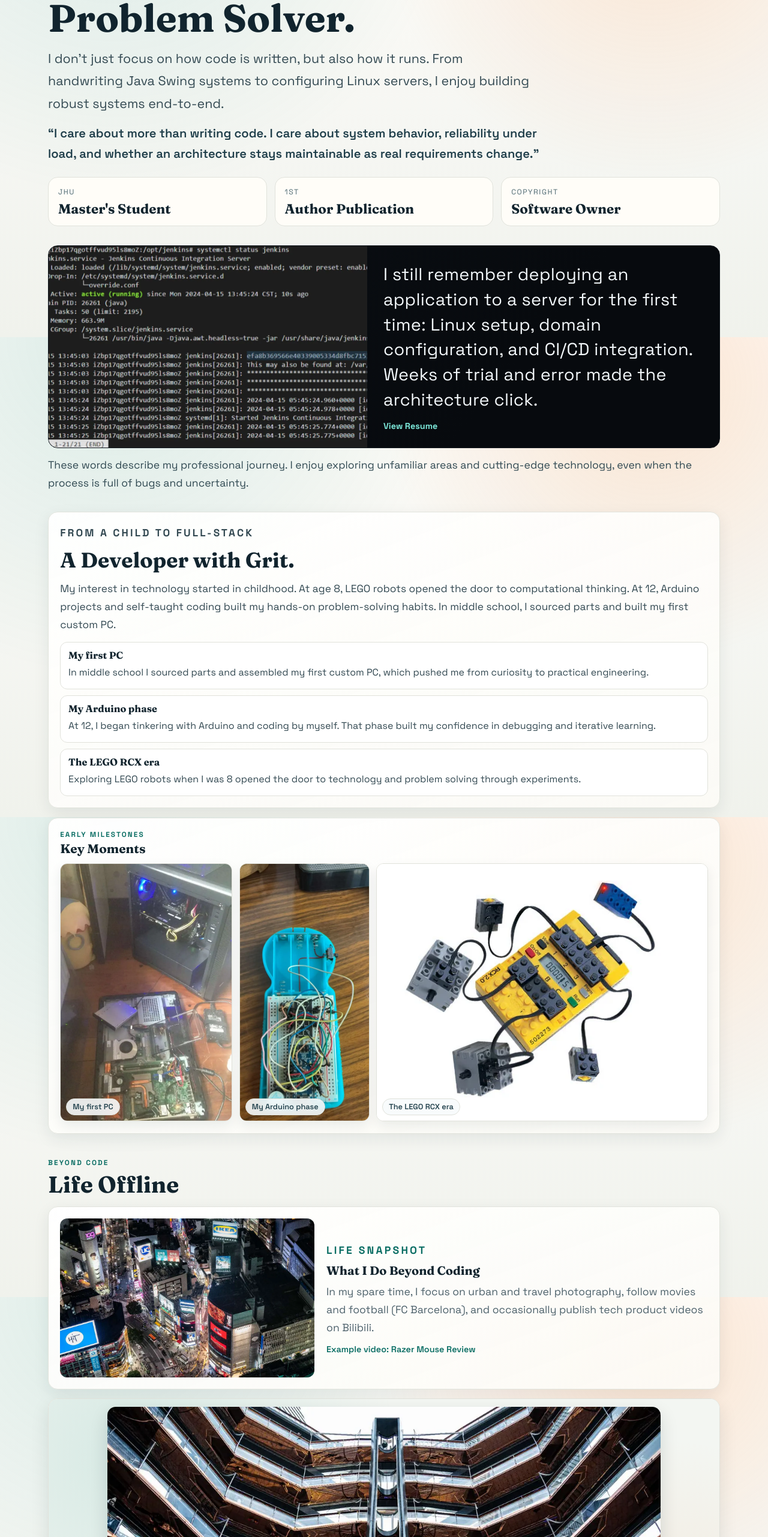
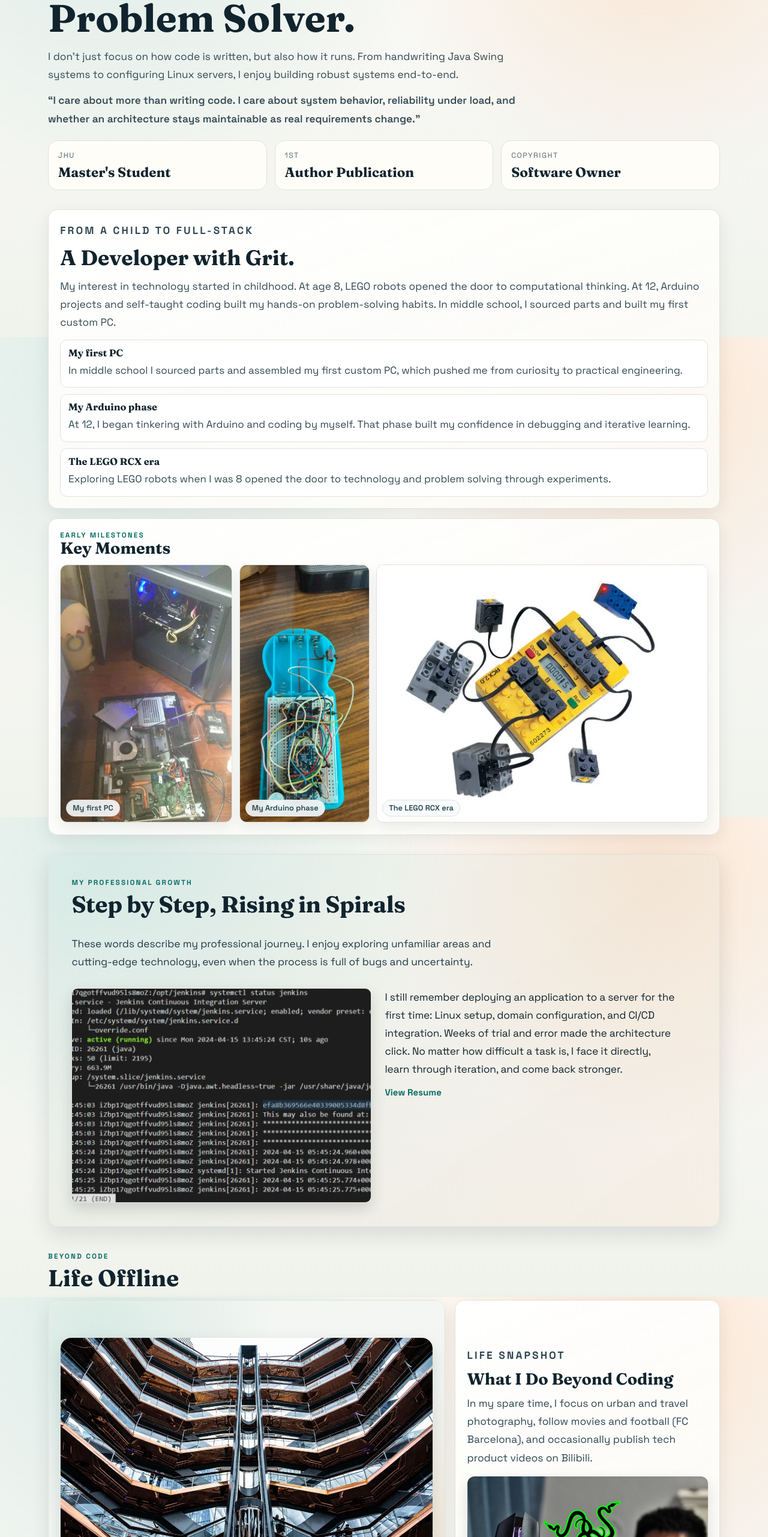
Before and after one commit to FengqiHu/LouisSite, a React (Vite) app: page /about-me in a window 1280 px wide. Shown: the part 238-2800 px from the top of the page at 60% size. Built offline with nearby package versions, Linux system fonts and the light colour scheme.

Commit message:
fix bugs

```diff
--- a/index.html
+++ b/index.html
@@ -2,7 +2,8 @@
 <html lang="en">
   <head>
     <meta charset="UTF-8" />
-    <link rel="icon" type="image/webp" href="/images/logo.webp" />
+    <link rel="icon" type="image/png" href="/icon.png" />
+    <link rel="apple-touch-icon" href="/icon.png" />
     <meta name="viewport" content="width=device-width, initial-scale=1.0" />
     <meta
       name="description"
--- a/scripts/optimize-images.mjs
+++ b/scripts/optimize-images.mjs
@@ -43,7 +43,10 @@ const copyJobs = [
   { input: '足球.svg', output: 'soccer.svg' },
 ]
 
-const rootCopyJobs = [{ input: 'Resume.pdf', output: 'resume.pdf' }]
+const rootCopyJobs = [
+  { input: 'Resume.pdf', output: 'resume.pdf' },
+  { input: 'icon.png', output: 'icon.png' },
+]
 
 const exists = async (target) => {
   try {
--- a/src/components/PhotoCarousel.tsx
+++ b/src/components/PhotoCarousel.tsx
@@ -70,7 +70,6 @@ export default function PhotoCarousel({ shots }: PhotoCarouselProps) {
             {String(activeIndex + 1).padStart(2, '0')} / {String(shots.length).padStart(2, '0')}
           </p>
           <h3>{activeShot.title}</h3>
-          <p className="photo-carousel__autoplay">{isPaused ? 'Paused' : 'Auto-changing'}</p>
         </div>
         <div className="photo-carousel__controls">
           <button
--- a/src/data/siteContent.ts
+++ b/src/data/siteContent.ts
@@ -176,7 +176,7 @@ export const growthStory = {
   first:
     'These words describe my professional journey. I enjoy exploring unfamiliar areas and cutting-edge technology, even when the process is full of bugs and uncertainty.',
   second:
-    'I still remember deploying an application to a server for the first time: Linux setup, domain configuration, and CI/CD integration. Weeks of trial and error made the architecture click.',
+    'I still remember deploying an application to a server for the first time: Linux setup, domain configuration, and CI/CD integration. Weeks of trial and error made the architecture click. No matter how difficult a task is, I face it directly, learn through iteration, and come back stronger.',
   image: '/images/server-maintenance.webp',
   imageAlt: 'Server deployment and maintenance workspace',
 }
--- a/src/index.css
+++ b/src/index.css
@@ -12,6 +12,9 @@
   --radius-lg: 24px;
   --radius-md: 16px;
   --radius-sm: 10px;
+  --type-title: clamp(1.6rem, 3vw, 2.7rem);
+  --type-subtitle: clamp(1.3rem, 2.1vw, 1.7rem);
+  --type-body: clamp(1.03rem, 1.35vw, 1.14rem);
 }
 
 * {
@@ -221,7 +224,8 @@ main {
 .hero__summary {
   margin-top: 1rem;
   max-width: 60ch;
-  font-size: 1.05rem;
+  font-size: var(--type-body);
+  line-height: 1.74;
 }
 
 .hero__cta-row {
@@ -371,12 +375,18 @@ main {
 }
 
 .section-head h2 {
-  font-size: clamp(1.6rem, 3vw, 2.7rem);
+  font-size: var(--type-title);
   margin-top: 0.5rem;
 }
 
 .section-head p {
   margin-top: 0.85rem;
+}
+
+.section-head p:not(.section-kicker) {
+  font-size: var(--type-body);
+  line-height: 1.74;
+  color: #334952;
 }
 
 .skills-layout {
@@ -397,7 +407,7 @@ main {
 
 .glass-card h3,
 .glass-card h2 {
-  font-size: 1.25rem;
+  font-size: var(--type-subtitle);
   color: var(--text);
 }
 
@@ -473,7 +483,7 @@ main {
 .stack-card h3 {
   position: relative;
   z-index: 1;
-  font-size: 1.35rem;
+  font-size: var(--type-subtitle);
 }
 
 .stack-card p {
@@ -495,14 +505,14 @@ main {
 
 .lead-paragraph {
   margin-top: 1rem;
-  font-size: clamp(1.1rem, 2.4vw, 1.34rem);
+  font-size: clamp(1.16rem, 2.45vw, 1.42rem);
   line-height: 1.75;
   color: #334952;
 }
 
 .lead-spotlight {
   margin-top: 1rem;
-  font-size: clamp(1.12rem, 1.8vw, 1.26rem);
+  font-size: clamp(1.18rem, 1.95vw, 1.34rem);
   line-height: 1.7;
   color: #1f3e4a;
   font-weight: 600;
@@ -569,7 +579,7 @@ main {
 
 .text-focus-card p {
   line-height: 1.75;
-  font-size: 1.08rem;
+  font-size: var(--type-body);
   color: #334952;
 }
 
@@ -612,51 +622,92 @@ main {
 
 .origin-list p {
   margin-top: 0.32rem;
-  font-size: 1rem;
+  font-size: 1.06rem;
 }
 
-.growth-highlight {
+.growth-cinematic {
+  border-radius: var(--radius-md);
+  border: 1px solid color-mix(in srgb, var(--line) 74%, white);
+  background: linear-gradient(
+    145deg,
+    color-mix(in srgb, rgba(13, 143, 129, 0.1) 75%, white),
+    color-mix(in srgb, rgba(242, 140, 69, 0.11) 73%, white)
+  );
+  padding: clamp(1.5rem, 3vw, 2.6rem);
   display: grid;
-  grid-template-columns: 0.95fr 1.05fr;
-  border-radius: var(--radius-md);
-  overflow: hidden;
-  border: 1px solid color-mix(in srgb, #0a0f14 80%, #2a3940);
-  background: linear-gradient(130deg, #0b0f14, #070a0e 68%);
+  gap: clamp(1.15rem, 2.25vw, 1.9rem);
+  box-shadow: 0 12px 34px rgba(17, 36, 46, 0.12);
 }
 
-.growth-highlight img {
-  width: 100%;
-  height: 100%;
-  min-height: 330px;
-  object-fit: cover;
+.growth-cinematic__header {
+  text-align: left;
+  display: grid;
+  gap: 0.42rem;
+  max-width: 68ch;
 }
 
-.growth-highlight__text {
-  padding: clamp(1.1rem, 2.1vw, 1.8rem);
-  display: grid;
-  align-content: center;
-  gap: 0.85rem;
+.growth-cinematic__header h2 {
+  margin: 0;
+  font-size: var(--type-title);
+  line-height: 1.16;
+  letter-spacing: -0.01em;
+  color: var(--text);
+  font-weight: 700;
 }
 
-.growth-highlight__text p {
-  color: #f3f8fb;
-  font-size: clamp(1.32rem, 2.25vw, 2.02rem);
-  line-height: 1.45;
-  letter-spacing: 0.01em;
+.growth-cinematic__header .section-kicker {
   margin: 0;
 }
 
-.growth-highlight__text .inline-link {
-  margin-top: 0;
-  color: #7be6d8;
-  font-weight: 700;
+.growth-cinematic__lead {
+  margin: 0;
+  max-width: 64ch;
+  color: #203a45;
+  font-size: var(--type-body);
+  font-weight: 400;
+  line-height: 1.74;
+  letter-spacing: -0.005em;
 }
 
-.growth-highlight__support {
+.growth-cinematic__split {
+  display: grid;
+  grid-template-columns: minmax(0, 1fr) minmax(0, 1.04fr);
+  gap: clamp(1rem, 1.8vw, 1.8rem);
+  align-items: start;
+}
+
+.growth-cinematic__split img {
+  width: 100%;
+  height: clamp(250px, 28vw, 360px);
+  border-radius: 10px;
+  border: 1px solid color-mix(in srgb, var(--line) 74%, white);
+  box-shadow: 0 10px 24px rgba(17, 36, 46, 0.16);
+  object-fit: cover;
+  object-position: center;
+}
+
+.growth-cinematic__detail {
+  display: grid;
+  align-content: start;
+  gap: 0.75rem;
+}
+
+.growth-cinematic__detail p {
   margin: 0;
-  color: #304952;
-  font-size: 1.1rem;
-  line-height: 1.7;
+  color: var(--text);
+  font-size: var(--type-body);
+  font-weight: 400;
+  line-height: 1.74;
+  letter-spacing: -0.01em;
+  max-width: 44ch;
+}
+
+.growth-cinematic .inline-link {
+  margin-top: 0.1rem;
+  width: fit-content;
+  color: var(--primary-deep);
+  font-weight: 700;
+  font-size: 0.94rem;
 }
 
 .childhood-showcase {
@@ -731,38 +782,73 @@ main {
 
 .about-offline {
   display: grid;
-  gap: 0.95rem;
+  gap: 1rem;
 }
 
 .about-offline .section-head p {
   margin-top: 0.55rem;
 }
 
-.about-offline .media-card {
-  margin-top: 0;
-  gap: 1.25rem;
+.about-offline__layout {
+  display: grid;
+  grid-template-columns: minmax(0, 1.2fr) minmax(0, 0.8fr);
+  gap: 1rem;
+  align-items: stretch;
 }
 
-.about-offline .media-card > div {
+.about-offline__layout .photo-carousel {
+  margin-top: 0;
+}
+
+.about-offline__layout .photo-carousel__stage {
+  height: clamp(360px, 42vw, 540px);
+}
+
+.about-offline__story {
   display: grid;
   align-content: center;
-  gap: 0.52rem;
+  gap: 0.58rem;
 }
 
-.about-offline .media-card img {
-  width: 100%;
-  aspect-ratio: 16 / 10;
-  object-fit: cover;
+.about-offline__story .section-kicker {
+  margin: 0;
 }
 
-.about-offline .media-card p {
-  margin-top: 0;
-  font-size: 1.1rem;
-  line-height: 1.72;
+.about-offline__story h3 {
+  margin: 0;
+  font-size: var(--type-subtitle);
+  line-height: 1.2;
 }
 
-.about-offline .inline-link {
-  margin-top: 0.2rem;
+.about-offline__story p {
+  margin: 0;
+  color: #2d4651;
+  font-size: var(--type-body);
+  line-height: 1.74;
+}
+
+.about-offline__story .inline-link {
+  margin-top: 0.32rem;
+  font-size: 0.94rem;
+}
+
+.about-offline__video-link {
+  margin-top: 0.42rem;
+  display: grid;
+  gap: 0.42rem;
+  color: var(--primary-deep);
+  font-weight: 700;
+  font-size: 0.94rem;
+}
+
+.about-offline__video-link img {
+  display: block;
+  width: 100%;
+  height: auto;
+  border-radius: 12px;
+  object-fit: contain;
+  background: #f3f6f2;
+  box-shadow: 0 10px 24px rgba(17, 36, 46, 0.14);
 }
 
 .about-offline .photo-carousel {
@@ -772,7 +858,7 @@ main {
 .photo-carousel__stage {
   width: 100%;
   height: clamp(380px, 56vw, 640px);
-  padding: 0.8rem;
+  padding: clamp(0.95rem, 1.9vw, 1.25rem);
   display: flex;
   align-items: center;
   justify-content: center;
@@ -784,19 +870,15 @@ main {
 }
 
 .photo-carousel__image {
-  border-radius: 14px;
+  border-radius: 18px;
   width: auto;
-  height: 100%;
+  height: auto;
+  object-fit: contain;
+  object-position: center;
   max-height: 100%;
-  min-height: 100%;
-  max-width: none;
+  max-width: 100%;
   box-shadow: 0 12px 30px rgba(16, 32, 40, 0.14);
   flex: 0 0 auto;
-}
-
-.photo-carousel__stage.is-portrait .photo-carousel__image,
-.photo-carousel__stage.is-landscape .photo-carousel__image {
-  height: 100%;
 }
 
 .photo-carousel__footer {
@@ -917,11 +999,14 @@ main {
 }
 
 .project-card__body h2 {
-  font-size: 1.22rem;
+  font-size: var(--type-subtitle);
 }
 
 .project-card__body p {
   margin-top: 0.6rem;
+  font-size: var(--type-body);
+  line-height: 1.74;
+  color: #334952;
 }
 
 .internship-card {
@@ -943,11 +1028,14 @@ main {
 
 .internship-card h2 {
   margin-top: 0.5rem;
-  font-size: 1.4rem;
+  font-size: var(--type-subtitle);
 }
 
 .internship-card p {
   margin-top: 0.55rem;
+  font-size: var(--type-body);
+  line-height: 1.74;
+  color: #334952;
 }
 
 .contact-grid {
@@ -958,6 +1046,9 @@ main {
 
 .contact-form-card p {
   margin-top: 0.5rem;
+  font-size: var(--type-body);
+  line-height: 1.74;
+  color: #334952;
 }
 
 .contact-resume-link {
@@ -1120,7 +1211,6 @@ main {
 
 @media (max-width: 980px) {
   .hero,
-  .growth-highlight,
   .text-focus-grid,
   .contact-grid,
   .internship-card,
@@ -1152,12 +1242,49 @@ main {
     grid-template-columns: repeat(3, minmax(0, 1fr));
   }
 
-  .growth-highlight img {
-    min-height: 280px;
+  .growth-cinematic {
+    padding: clamp(1.3rem, 3.5vw, 2.2rem);
   }
 
-  .growth-highlight__text p {
-    font-size: clamp(1.15rem, 2.9vw, 1.65rem);
+  .growth-cinematic__lead {
+    font-size: var(--type-body);
+  }
+
+  .growth-cinematic__split {
+    grid-template-columns: 1fr;
+  }
+
+  .growth-cinematic__split img {
+    height: clamp(220px, 44vw, 320px);
+  }
+
+  .growth-cinematic__detail p {
+    font-size: var(--type-body);
+    max-width: 48ch;
+  }
+
+  .about-offline__layout {
+    grid-template-columns: 1fr;
+  }
+
+  .about-offline__layout .photo-carousel__stage {
+    height: clamp(320px, 54vw, 480px);
+  }
+
+  .about-offline__story {
+    align-content: start;
+  }
+
+  .about-offline__story h3 {
+    font-size: var(--type-subtitle);
+  }
+
+  .about-offline__story p {
+    font-size: var(--type-body);
+  }
+
+  .about-offline__video-link {
+    font-size: 0.91rem;
   }
 }
 
@@ -1210,15 +1337,47 @@ main {
 
   .photo-carousel__stage {
     height: clamp(320px, 72vw, 520px);
-    padding: 0.62rem;
+    padding: 0.8rem;
   }
 
-  .growth-highlight__text {
-    padding: 1rem;
+  .growth-cinematic {
+    border-radius: 18px;
+    gap: 1.1rem;
   }
 
-  .growth-highlight__support {
-    font-size: 1.02rem;
+  .growth-cinematic__header h2 {
+    font-size: var(--type-title);
+  }
+
+  .growth-cinematic__lead {
+    font-size: var(--type-body);
+    line-height: 1.7;
+  }
+
+  .growth-cinematic__split img {
+    height: clamp(200px, 58vw, 280px);
+  }
+
+  .growth-cinematic__detail p {
+    font-size: var(--type-body);
+    line-height: 1.66;
+  }
+
+  .about-offline__layout .photo-carousel__stage {
+    height: clamp(300px, 70vw, 460px);
+  }
+
+  .about-offline__story h3 {
+    font-size: var(--type-subtitle);
+  }
+
+  .about-offline__story p {
+    font-size: var(--type-body);
+    line-height: 1.68;
+  }
+
+  .about-offline__video-link {
+    font-size: 0.88rem;
   }
 }
 
--- a/src/pages/AboutPage.tsx
+++ b/src/pages/AboutPage.tsx
@@ -1,4 +1,4 @@
-import PhotoCarousel from '../components/PhotoCarousel'
+import PhotoCarousel from "../components/PhotoCarousel";
 import {
   aboutIntro,
   aboutNarrative,
@@ -8,7 +8,7 @@ import {
   growthStory,
   hobbies,
   resume,
-} from '../data/siteContent'
+} from "../data/siteContent";
 
 export default function AboutPage() {
   return (
@@ -30,26 +30,6 @@ export default function AboutPage() {
         </div>
       </section>
 
-      <section className="section about-growth">
-        <article className="growth-highlight">
-          <img
-            src={growthStory.image}
-            alt={growthStory.imageAlt}
-            width={1280}
-            height={720}
-            loading="lazy"
-            decoding="async"
-          />
-          <div className="growth-highlight__text">
-            <p>{growthStory.second}</p>
-            <a className="inline-link" href={resume.href} target="_blank" rel="noreferrer">
-              View Resume
-            </a>
-          </div>
-        </article>
-        <p className="growth-highlight__support">{growthStory.first}</p>
-      </section>
-
       <section className="section about-childhood-layout">
         <article className="glass-card text-focus-card">
           <p className="section-kicker">From a child to full-stack</p>
@@ -68,11 +48,14 @@ export default function AboutPage() {
         <article className="glass-card childhood-showcase">
           <div className="childhood-showcase__head">
             <p className="section-kicker">Early Milestones</p>
-            <h3>Key Moments</h3>
+            <h2>Key Moments</h2>
           </div>
           <div className="childhood-image-grid">
             {childhoodMoments.map((moment) => (
-              <figure className="childhood-image-card" key={`image-${moment.title}`}>
+              <figure
+                className="childhood-image-card"
+                key={`image-${moment.title}`}
+              >
                 <img
                   src={moment.image}
                   alt={moment.alt}
@@ -88,36 +71,68 @@ export default function AboutPage() {
         </article>
       </section>
 
+      <section className="section about-growth">
+        <article className="growth-cinematic">
+          <header className="growth-cinematic__header">
+            <p className="section-kicker">My Professional Growth</p>
+            <h2>{growthStory.title}</h2>
+          </header>
+          <p className="growth-cinematic__lead">{growthStory.first}</p>
+          <div className="growth-cinematic__split">
+            <img
+              src={growthStory.image}
+              alt={growthStory.imageAlt}
+              width={1280}
+              height={720}
+              loading="lazy"
+              decoding="async"
+            />
+            <div className="growth-cinematic__detail">
+              <p>{growthStory.second}</p>
+              <a
+                className="inline-link"
+                href={resume.href}
+                target="_blank"
+                rel="noreferrer"
+              >
+                View Resume
+              </a>
+            </div>
+          </div>
+        </article>
+      </section>
+
+
       <section className="section about-offline">
         <div className="section-head section-head--tight">
           <p className="section-kicker">Beyond Code</p>
           <h2>Life Offline</h2>
         </div>
-        <article className="glass-card media-card media-card--compact">
-          <img
-            src="/images/shibuya.webp"
-            alt="Street life in Shibuya, Tokyo"
-            width={480}
-            height={320}
-            loading="lazy"
-            decoding="async"
-          />
-          <div>
+        <article className="about-offline__layout">
+
+          <PhotoCarousel shots={galleryShots} />
+
+          <div className="glass-card about-offline__story">
             <p className="section-kicker">Life Snapshot</p>
             <h3>What I Do Beyond Coding</h3>
             <p>{hobbies}</p>
             <a
-              className="inline-link"
+              className="about-offline__video-link"
               href="https://www.bilibili.com/video/BV1CS421K7mF/?spm_id_from=333.1387.homepage.video_card.click"
               target="_blank"
               rel="noreferrer"
             >
-              Example video: Razer Mouse Review
+              <img
+                src="/images/razer-review.webp"
+                alt="Razer Mouse Review video thumbnail"
+                width={1200}
+                loading="lazy"
+                decoding="async"
+              />
             </a>
           </div>
         </article>
-        <PhotoCarousel shots={galleryShots} />
       </section>
     </div>
-  )
+  );
 }
```
Also changed, not shown: public/icon.png (added).
